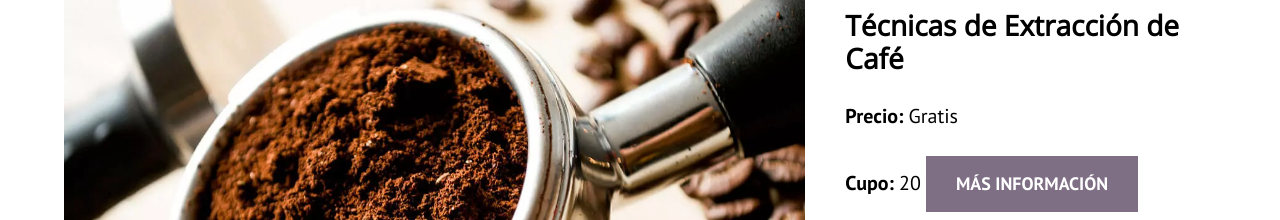
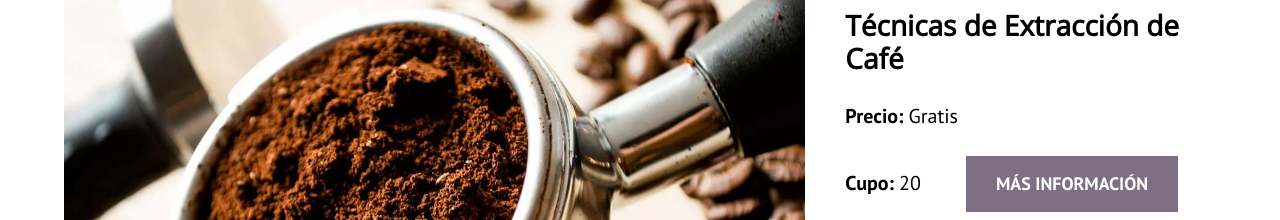
Before and after one commit to Aye-Garcia/BlogDeCafe, a plain HTML site: page index.html in a window 1280 px wide. Shown: the part 732-952 px from the top of the page. Drawn offline with nearby package versions, Linux system fonts and the light colour scheme.

Commit message:
add meta description

```diff
--- a/css/style.css
+++ b/css/style.css
@@ -171,6 +171,12 @@ img { max-width: 100%;}
     background-color: var(--primary);
 }
 
+@media (min-width: 768px) {
+    .boton--secundario{
+        margin-left: 4rem;
+    }
+}
+
 .cursos {
     list-style: none;
 }
--- a/index.html
+++ b/index.html
@@ -5,6 +5,7 @@
     <meta http-equiv="X-UA-Compatible" content="IE=edge">
     <meta name="viewport" content="width=device-width, initial-scale=1.0">
     <title>BlogDeCafé</title>
+    <meta name="description" content="Página web de blog de café">
 
     <!-- prefetch -->
     <!-- <link rel="prefetch" href="nosotros.html" as="document"-->
```
